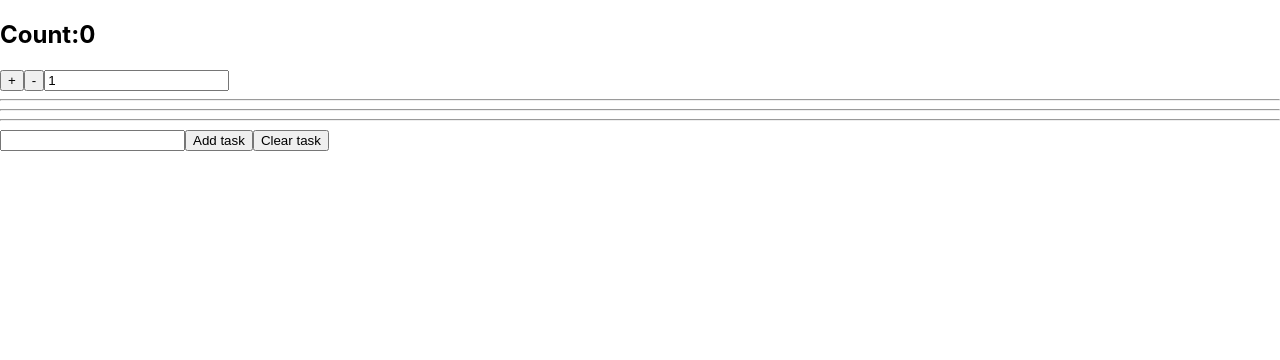
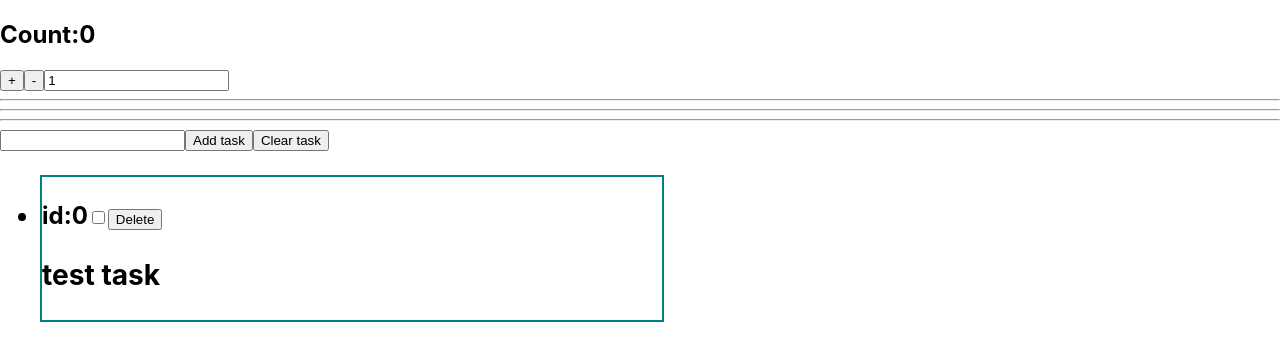
Before and after one commit to Yaroslav-Maneliuk/fm-redux-28-07, a React (Create React App) app: page / in a window 1280 px wide. Shown: the top 360 px of the page. Built offline with nearby package versions, Linux system fonts and the light colour scheme.

Commit message:
Add TasksList

```diff
--- a/src/components/ToDo/TasksList/index.js
+++ b/src/components/ToDo/TasksList/index.js
@@ -1,11 +1,43 @@
 import React from "react";
+import { connect } from "react-redux";
+import { deleteTask, updateTask } from "../../../actions/taskCreators";
 
-const TasksList = () => {
+const TasksList = (props) => {
+  const { tasks, updateTaskDispatch, deleteTaskDispatch } = props;
   return (
-  <>
-
-  </>
+    <section>
+      <h2>
+        <ul>
+          {tasks.map((task) => (
+            <li key={task.id}>
+              <div style={{ border: "2px solid teal", width: "50%" }}>
+                <p>
+                  id:{task.id}
+                  <input
+                    type="checkbox"
+                    checked={task.isDone}
+                    onChange={({ target: { checked } }) =>
+                      updateTaskDispatch(task.id, { isDone: checked })
+                    }
+                  />
+                  <button onClick={() => deleteTaskDispatch(task.id)}>
+                    Delete
+                  </button>
+                </p>
+                <h3>{task.body}</h3>
+              </div>
+            </li>
+          ))}
+        </ul>
+      </h2>
+    </section>
   );
 };
 
-export default TasksList;
+const mapStateToProps = ({ tasks }) => ({ tasks });
+const mapDispatchToProps = (dispatch) => ({
+  updateTaskDispatch: (id, values) => dispatch(updateTask(id, values)),
+  deleteTaskDispatch: (id) => dispatch(deleteTask(id)),
+});
+
+export default connect(mapStateToProps, mapDispatchToProps)(TasksList);
```
